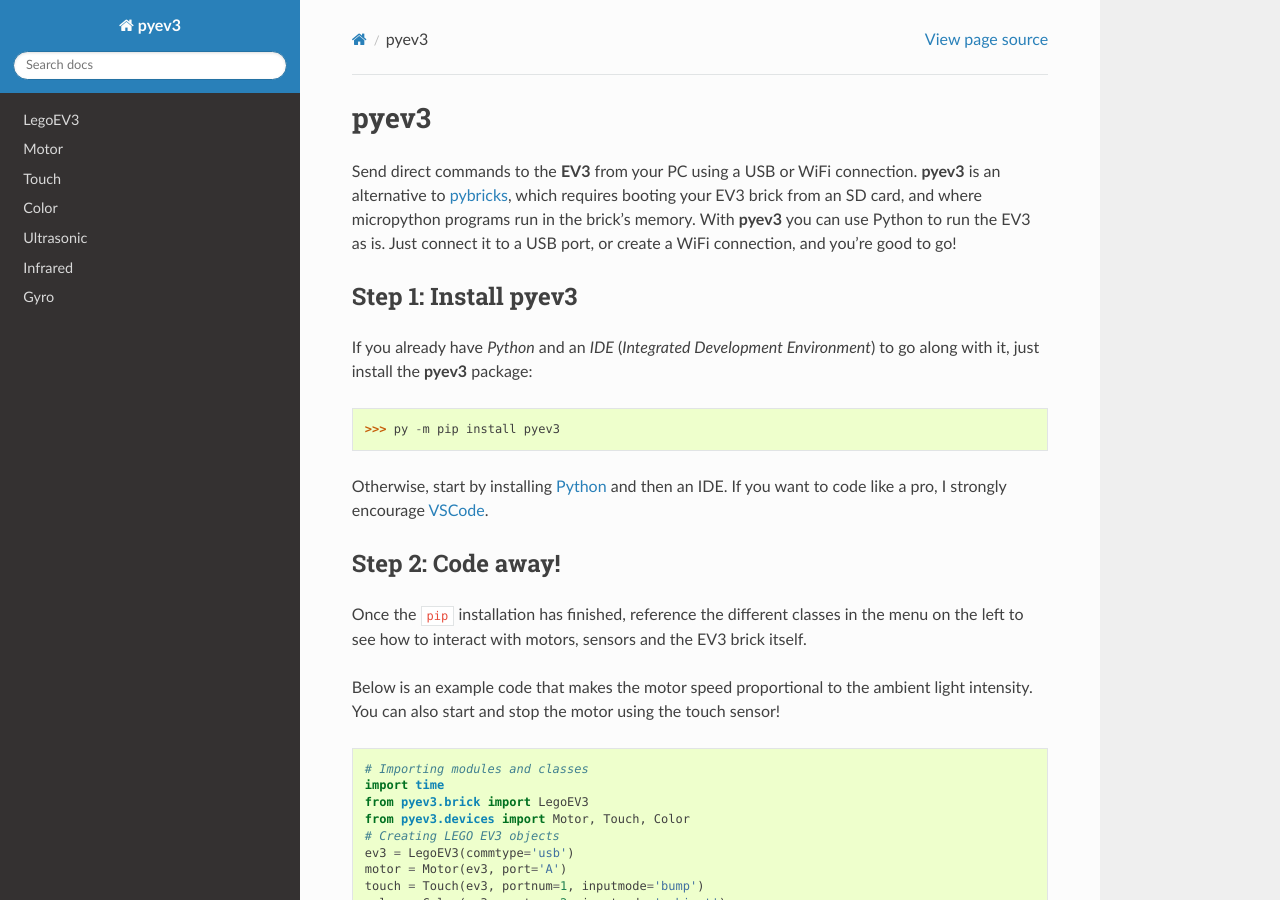
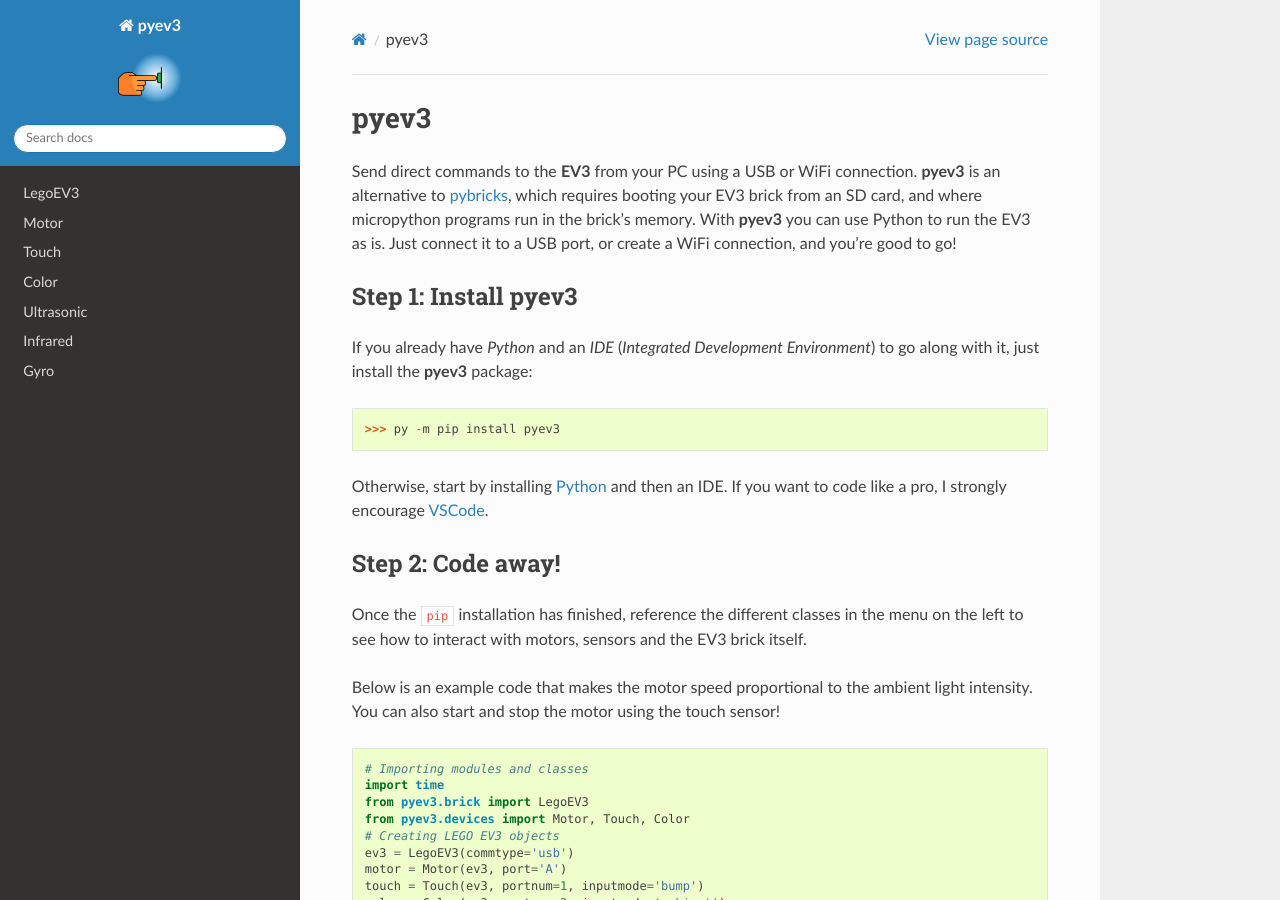
Before and after one commit to EduardoNigro/pyev3, a Sphinx documentation site: the page built from docs/source/index.rst, in a window 1280 px wide and 900 px high. Built offline with Sphinx 7.4.7 and the Read the Docs theme 2.0.0, drawn with Linux system fonts in a browser that asks for light colours.

Commit message:
Added Logo and Comments

```diff
--- a/docs/brick.py
+++ b/docs/brick.py
@@ -3,11 +3,10 @@
 Had to create this one because GitHub doesn't want to install the hidapi
 dependency in the original brick.py.
 
-    rev 0.0.3
-    2021-12-17
+You can find the full code here:
+https://github.com/EduardoNigro/pyev3/blob/main/brick.py
 
 """
-
 
 class LegoEV3:
     """
--- a/docs/source/conf.py
+++ b/docs/source/conf.py
@@ -52,3 +52,6 @@
 
 html_theme = 'sphinx_rtd_theme'
 html_static_path = ['_static']
+html_title = 'Documentation'
+html_logo = '../images/logo.png'
+html_favicon = '../images/favicon.png'
```
Also changed, not shown: docs/images/favicon.png (added), docs/images/logo.png (added), docs/images/logo_basic.png (added), 1 other file.
